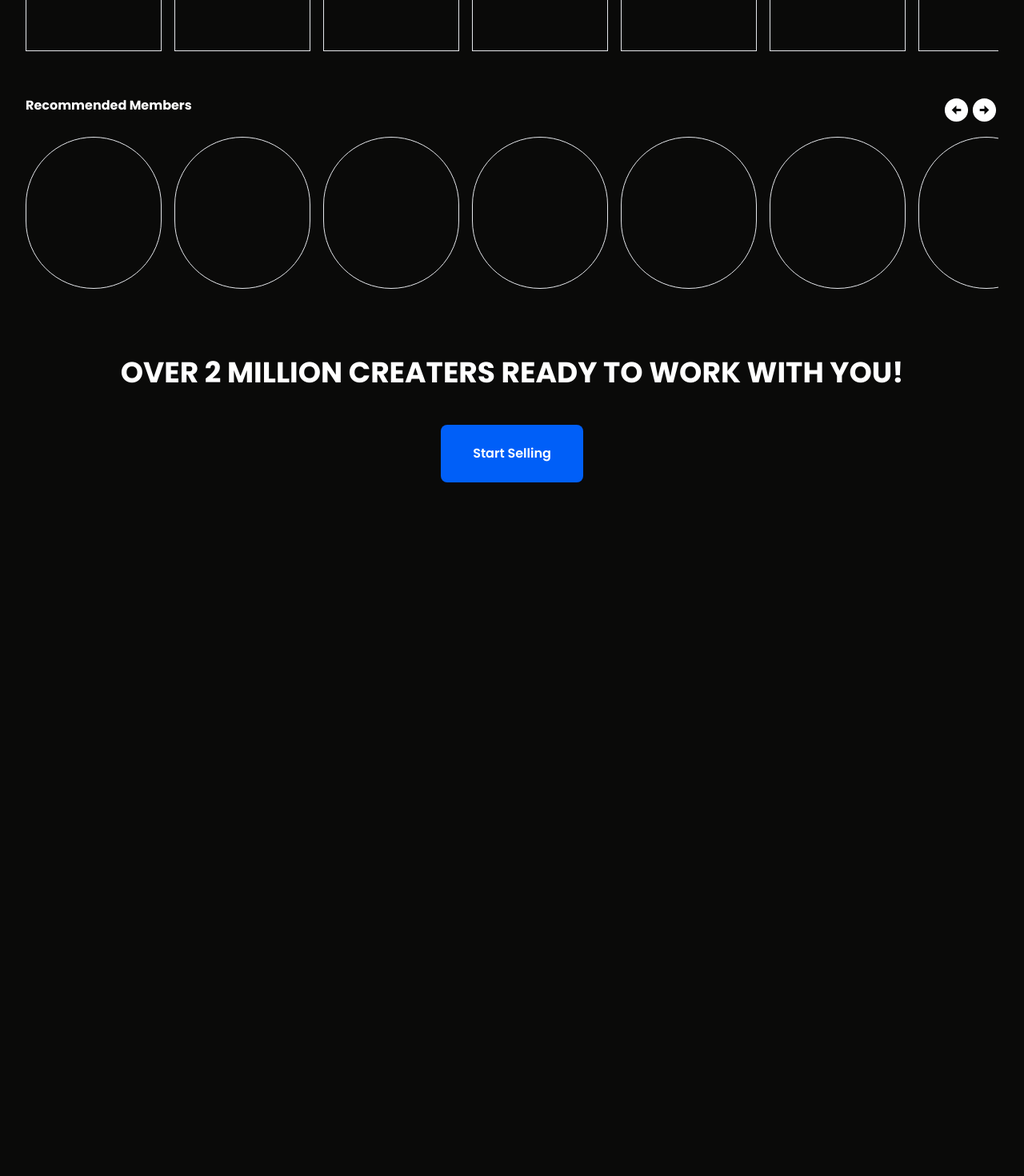
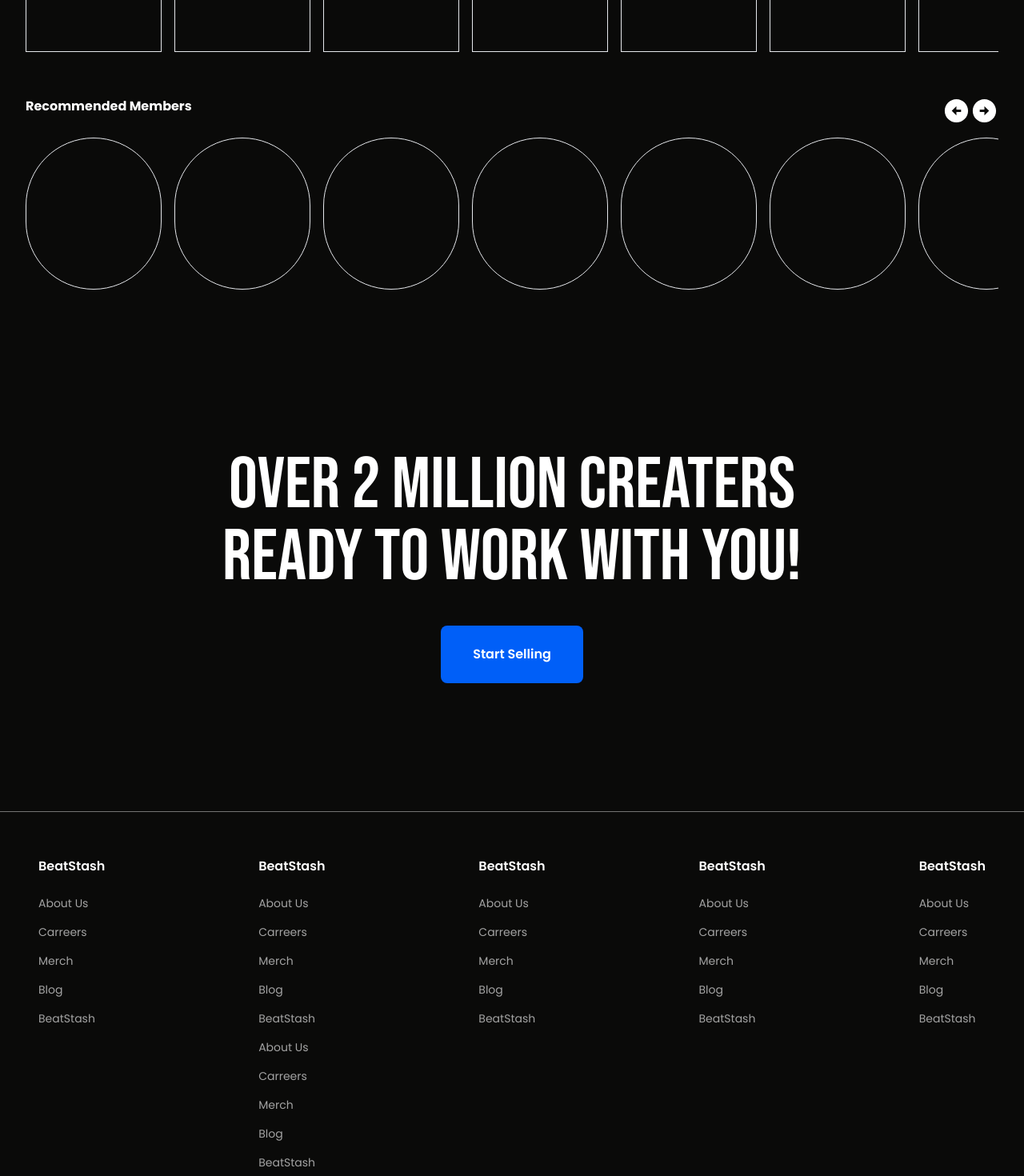
Before and after one commit to PatrickAsiedu/beatstash-frontend, a React (Create React App) app: page / in a window 1280 px wide. Shown: the part 700-2170 px from the top of the page at 80% size. Before the commit the page ends 1343 px from the top, so only its background shows below. Built offline with nearby package versions, Linux system fonts and the light colour scheme.

Commit message:
progress

```diff
--- a/public/index.html
+++ b/public/index.html
@@ -2,7 +2,7 @@
 <html lang="en">
   <head>
     <meta charset="utf-8" />
-    <link rel="icon" href="%PUBLIC_URL%/favicon.ico" />
+    <link rel="icon" href="https://www.beatstars.com/assets/img/bs-logos/bs-logo-red.svg" />
     <meta name="viewport" content="width=device-width, initial-scale=1" />
     <meta name="theme-color" content="#000000" />
     <meta
@@ -18,6 +18,7 @@
     <link rel="preconnect" href="https://fonts.googleapis.com">
     <link rel="preconnect" href="https://fonts.gstatic.com" crossorigin>
     <link href="https://fonts.googleapis.com/css2?family=Poppins:wght@100;200;300;400;500;600;700;800&display=swap" rel="stylesheet">
+    <link href="https://fonts.googleapis.com/css2?family=Bebas+Neue&display=swap" rel="stylesheet">
     <!--
       Notice the use of %PUBLIC_URL% in the tags above.
       It will be replaced with the URL of the `public` folder during the build.
@@ -27,20 +28,10 @@
       work correctly both with client-side routing and a non-root public URL.
       Learn how to configure a non-root public URL by running `npm run build`.
     -->
-    <title>React App</title>
+    <title>Beatstash</title>
   </head>
   <body class="bg-body text-white font-poppins m-0">
     <noscript>You need to enable JavaScript to run this app.</noscript>
     <div id="root"></div>
-    <!--
-      This HTML file is a template.
-      If you open it directly in the browser, you will see an empty page.
-
-      You can add webfonts, meta tags, or analytics to this file.
-      The build step will place the bundled scripts into the <body> tag.
-
-      To begin the development, run `npm start` or `yarn start`.
-      To create a production bundle, use `npm run build` or `yarn build`.
-    -->
   </body>
 </html>
--- a/src/components/CTASection.tsx
+++ b/src/components/CTASection.tsx
@@ -1,16 +1,19 @@
 import React from "react";
+import Container from "./Container";
 
 const CTASection = () => {
   return (
-    <section className="mb-10">
-      <h1 className="font-bold text-4xl mt-20 text-center leading-[50px]">
+    <section className="pb-20 pt-4 lg:pt-20">
+      <Container>
+        <h1 className="font-bebas text-6xl lg:text-[90px] mt-20 text-center px-4 lg:px-[20%] ">
           OVER 2 MILLION CREATERS READY TO WORK WITH YOU!
         </h1>
         <div className="flex justify-center">
-        <button className="mt-10 px-10 py-6 rounded-lg bg-primary font-semibold  ">
+          <button className="mt-10 px-10 py-6 rounded-lg bg-primary font-semibold ">
             Start Selling
           </button>
         </div>
+      </Container>
     </section>
   );
 };
--- a/src/components/DesktopHeroSection.tsx
+++ b/src/components/DesktopHeroSection.tsx
@@ -1,14 +1,16 @@
 import React from "react";
 import SearchInput from "./SearchInput";
+import Container from "./Container";
 
 const DesktopHeroSection = () => {
   return (
-    <section className="hidden lg:block">
-      <h1 className=" text-5xl font-semibold mt-36 w-[70%] leading-[60px] mb-8">
-        THE WORLD'S #1 MARKETPLACE TO BUY & SELL BEATS
-      </h1>
-
-      <SearchInput variation="main"></SearchInput>
+    <section className="hidden lg:block pt-36">
+      <Container>
+        <h1 className=" text-6xl w-[50%] leading-[60px] mb-8 font-bebas">
+          THE WORLD'S #1 MARKETPLACE TO BUY & SELL BEATS
+        </h1>
+        <SearchInput variation="main"></SearchInput>
+      </Container>
     </section>
   );
 };
--- a/src/components/Footer.tsx
+++ b/src/components/Footer.tsx
@@ -1,7 +1,101 @@
+import Container from "./Container";
 import React from "react";
+import KeyboardArrowDownIcon from "@mui/icons-material/KeyboardArrowDown";
 
 const Footer = () => {
-  return <div>Footer</div>;
+  return (
+    <footer className="mt-20 border-t border-border-light pt-14 pb-[200px]">
+      <Container>
+        <div className="block  lg:flex justify-between px-4 space-y-4 lg:space-y-0 ">
+          <div className="flex flex-col  ">
+            <div className="flex justify-between">
+              <h1 className="font-semibold">BeatStash</h1>
+              <button className=" lg:hidden">
+                <KeyboardArrowDownIcon></KeyboardArrowDownIcon>
+              </button>
+            </div>
+
+            <nav className="flex flex-col space-y-4 text-sm text-text-dark font-normal mt-6">
+              <a href="">About Us</a>
+              <a href="">Carreers</a>
+              <a href="">Merch</a>
+              <a href="">Blog</a>
+              <a href="">BeatStash</a>
+            </nav>
+          </div>
+          <div className="flex flex-col  ">
+            <div className="flex justify-between">
+              <h1 className="font-semibold">BeatStash</h1>
+              <button className=" lg:hidden">
+                <KeyboardArrowDownIcon></KeyboardArrowDownIcon>
+              </button>
+            </div>
+
+            <nav className="flex flex-col space-y-4 text-sm text-text-dark font-normal mt-6">
+              <a href="">About Us</a>
+              <a href="">Carreers</a>
+              <a href="">Merch</a>
+              <a href="">Blog</a>
+              <a href="">BeatStash</a>
+              <a href="">About Us</a>
+              <a href="">Carreers</a>
+              <a href="">Merch</a>
+              <a href="">Blog</a>
+              <a href="">BeatStash</a>
+            </nav>
+          </div>
+          <div className="flex flex-col  ">
+            <div className="flex justify-between">
+              <h1 className="font-semibold">BeatStash</h1>
+              <button className=" lg:hidden">
+                <KeyboardArrowDownIcon></KeyboardArrowDownIcon>
+              </button>
+            </div>
+
+            <nav className="flex flex-col space-y-4 text-sm text-text-dark font-normal mt-6">
+              <a href="">About Us</a>
+              <a href="">Carreers</a>
+              <a href="">Merch</a>
+              <a href="">Blog</a>
+              <a href="">BeatStash</a>
+            </nav>
+          </div>
+          <div className="flex flex-col  ">
+            <div className="flex justify-between">
+              <h1 className="font-semibold">BeatStash</h1>
+              <button className=" lg:hidden">
+                <KeyboardArrowDownIcon></KeyboardArrowDownIcon>
+              </button>
+            </div>
+
+            <nav className="flex flex-col space-y-4 text-sm text-text-dark font-normal mt-6">
+              <a href="">About Us</a>
+              <a href="">Carreers</a>
+              <a href="">Merch</a>
+              <a href="">Blog</a>
+              <a href="">BeatStash</a>
+            </nav>
+          </div>
+          <div className="flex flex-col  ">
+            <div className="flex justify-between">
+              <h1 className="font-semibold">BeatStash</h1>
+              <button className=" lg:hidden">
+                <KeyboardArrowDownIcon></KeyboardArrowDownIcon>
+              </button>
+            </div>
+
+            <nav className="flex flex-col space-y-4 text-sm text-text-dark font-normal mt-6">
+              <a href="">About Us</a>
+              <a href="">Carreers</a>
+              <a href="">Merch</a>
+              <a href="">Blog</a>
+              <a href="">BeatStash</a>
+            </nav>
+          </div>
+        </div>
+      </Container>
+    </footer>
+  );
 };
 
 export default Footer;
--- a/src/components/Header.tsx
+++ b/src/components/Header.tsx
@@ -4,10 +4,13 @@ import ExpandMoreIcon from "@mui/icons-material/ExpandMore";
 import ShoppingCartIcon from "@mui/icons-material/ShoppingCart";
 import { IconButton } from "@mui/material";
 import MenuIcon from "@mui/icons-material/Menu";
+import Container from "./Container";
 
 const Header = () => {
   return (
-    <header className="  flex py-4 md:py-3 justify-between  items-center">
+    <header className="   py-4 md:py-3  md:fixed top-0 w-full ">
+      <Container>
+        <div className="flex justify-between">
           <div className="relative flex">
             <button
               className="
@@ -37,6 +40,8 @@ const Header = () => {
               </span>
             </button>
           </div>
+        </div>
+      </Container>
     </header>
   );
 };
--- a/src/components/HorizontalScrollSection.tsx
+++ b/src/components/HorizontalScrollSection.tsx
@@ -1,6 +1,7 @@
 import React, { ReactNode } from "react";
 import ArrowCircleLeftIcon from "@mui/icons-material/ArrowCircleLeft";
 import ArrowCircleRightIcon from "@mui/icons-material/ArrowCircleRight";
+import Container from "./Container";
 
 type HorizontalScrollSectionProps = {
   children: ReactNode;
@@ -13,6 +14,7 @@ const HorizontalScrollSection = ({
 }: HorizontalScrollSectionProps) => {
   return (
     <section className="md:mt-14 mb-10 ">
+      <Container>
         <div className="flex justify-between ">
           <h1 className="font-bold">{title}</h1>
           <div className="hidden md:flex">
@@ -27,6 +29,7 @@ const HorizontalScrollSection = ({
         <div className="flex space-x-4 overflow-x-auto scrollable ">
           {children}
         </div>
+      </Container>
     </section>
   );
 };
--- a/src/components/MobileHeroSection.tsx
+++ b/src/components/MobileHeroSection.tsx
@@ -1,16 +1,19 @@
 import React from "react";
 import SearchInput from "./SearchInput";
+import Container from "./Container";
 
 const MobileHeroSection = () => {
   return (
     <section className="mt-12 md:mt-4 h-96  pt-36 lg:hidden">
-      <h1 className=" text-3xl md:text-5xl md:leading-[55px] font-semibold">
+      <Container>
+        <h1 className=" text-4xl w-[85%] md:w-[70%] md:text-6xl md:leading-[55px] font-bebas">
           #1 MARKETPLACE TO BUY & SELL BEATS
         </h1>
         <h2 className="mt-3 mb-4 md:mb-6">
           Discover over 5 million beats to write your next song to
         </h2>
         <SearchInput variation="main"></SearchInput>
+      </Container>
     </section>
   );
 };
--- a/src/components/NavBar.tsx
+++ b/src/components/NavBar.tsx
@@ -1,12 +1,17 @@
 import React from "react";
+import Container from "./Container";
 
 const NavBar = () => {
   return (
-    <div className="hidden lg:block bg-black/1 py-3 space-x-12 text-sm border-t-[0.5px] border-border-light">
-      <a href="">Feed</a>
-      <a href="">Tracks</a>
-      <a href="">Dashboards</a>
-    </div>
+    <nav className="hidden lg:block bg-black/1  text-sm mt-[63px] ">
+      <Container>
+        <div className="space-x-12 border-t-[0.5px] py-3  border-border-light  ">
+          <a href="">Feed</a>
+          <a href="">Tracks</a>
+          <a href="">Dashboards</a>
+        </div>
+      </Container>
+    </nav>
   );
 };
 
--- a/src/routes/Home.tsx
+++ b/src/routes/Home.tsx
@@ -1,6 +1,6 @@
 import React from "react";
 import Header from "../components/Header";
-import Container from "../components/Container";
+
 import MobileHeroSection from "../components/MobileHeroSection";
 import DesktopHeroSection from "../components/DesktopHeroSection";
 import NavBar from "../components/NavBar";
@@ -8,11 +8,11 @@ import HorizontalScrollSection from "../components/HorizontalScrollSection";
 import TrackTile from "../components/TrackTile";
 import MemberTile from "../components/MemberTile";
 import CTASection from "../components/CTASection";
+import Footer from "../components/Footer";
 
 const Home = () => {
   return (
     <>
-      <Container>
       <Header></Header>
       <NavBar></NavBar>
       <MobileHeroSection></MobileHeroSection>
@@ -38,7 +38,7 @@ const Home = () => {
         <MemberTile></MemberTile>
       </HorizontalScrollSection>
       <CTASection></CTASection>
-      </Container>
+      <Footer></Footer>
     </>
   );
 };
--- a/tailwind.config.js
+++ b/tailwind.config.js
@@ -11,7 +11,8 @@ module.exports = {
         'text-dark':'#A3A3A3'
       },
       fontFamily:{
-        poppins:['Poppins','sans-serif']
+        poppins:['Poppins','sans-serif'],
+        bebas:['Bebas Neue']
       }
     },
   },
```
Lines whose indentation alone changed are shown as unchanged.
